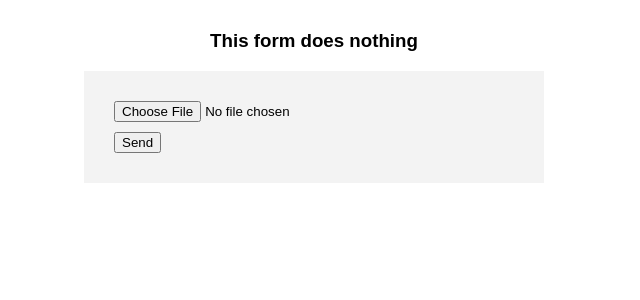
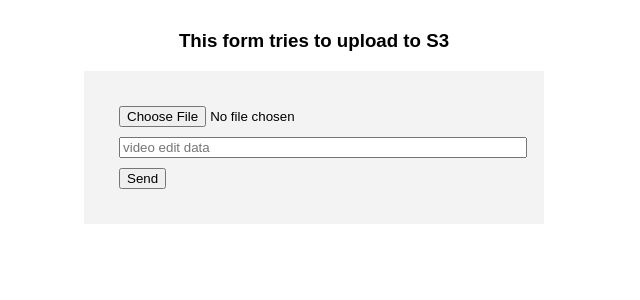
Before and after one commit to martyboggs/video-service, a Flask app: page / in a window 1280 px wide. Shown: the top 300 px of the page, without its empty margins (326-966 px from the left). Run offline with Flask 2, Linux system fonts and the light colour scheme.

Commit message:
upload to s3

```diff
--- a/app/main.py
+++ b/app/main.py
@@ -69,4 +69,4 @@
 	return
 
 if __name__ == "__main__":
-    app.run(host="0.0.0.0", debug=True, port=80)
+	app.run(host="0.0.0.0", debug=True, port=80)
--- /dev/null
+++ b/app/static/js/main.js
@@ -0,0 +1,52 @@
+(function () {
+	window.video_service = {};
+
+	document.getElementById('form__file').onchange = function (e) {
+		var files = e.target.files;
+		var file = files[0];
+		if (!file) {
+			return alert('No file selected.');
+		}
+		getSignedRequest(file);
+	};
+
+	function getSignedRequest(file) {
+		var xhr = new XMLHttpRequest();
+		xhr.open('GET', '/sign_s3?file_name=' + file.name + '&file_type=' + file.type);
+		xhr.onreadystatechange = function () {
+			if (xhr.readyState === 4) {
+				if (xhr.status === 200) {
+					var response = JSON.parse(xhr.responseText);
+					uploadFile(file, response.data, response.url);
+				} else {
+					alert('Could not get signed URL.');
+				}
+			}
+		};
+		xhr.send();
+	}
+
+	function uploadFile(file, s3Data, url) {
+		console.log(s3Data);
+		var xhr = new XMLHttpRequest();
+		xhr.open('POST', s3Data.url);
+
+		var postData = new FormData();
+		for (key in s3Data.fields) {
+			postData.append(key, s3Data.fields[key]);
+		}
+		postData.append('file', file);
+
+		xhr.onreadystatechange = function () {
+			if (xhr.readyState === 4) {
+				if (xhr.status === 200 || xhr.status === 204) {
+					document.getElementById('preview').src = url;
+					document.getElementById('avatar-url').value = url;
+				} else {
+					alert('Could not upload file.');
+				}
+			}
+		};
+		xhr.send(postData);
+	}
+})();
--- a/static/style.css
+++ b/app/static/style.css
@@ -13,7 +13,7 @@
 	text-align: center;
 }
 
-form {
+.form {
 	display: block;
 	max-width: 400px;
 	margin: 0 auto;
@@ -22,6 +22,15 @@
 	padding: 30px;
 }
 
-form input {
-	margin-bottom: 10px;
+.form__file {
+	margin: 5px;
 }
+
+.form__changes {
+	width: 100%;
+	margin: 5px;
+}
+
+.form__submit {
+	margin: 5px;
+}
--- a/app/templates/index.html
+++ b/app/templates/index.html
@@ -9,12 +9,15 @@
 </head>
 <body>
 	<div class="main">
-		<h3>This form does nothing</h3>
-		<form>
-			<input type="file" name="video" accept="video/*" method="post" enctype="multipart/form-data">
-			<br>
-			<button type="submit">Send</button>
-		</form>
+		<h3>This form tries to upload to S3</h3>
+		<div class="form">
+			<input class="form__file" id="form__file" type="file" name="video" accept="video/*" method="post" enctype="multipart/form-data">
+			<form>
+				<input class="form__changes" type="text" name="changes" placeholder="video edit data">
+				<button class="form__submit" type="submit">Send</button>
+			</form>
+		</div>
 	</div>
+	<script src="/static/js/main.js"></script>
 </body>
 </html>
```
Also changed, not shown: static/js/main.js (deleted, +0 -50 lines), app/static/favicon.ico (renamed from static/favicon.ico), 1 other file.
